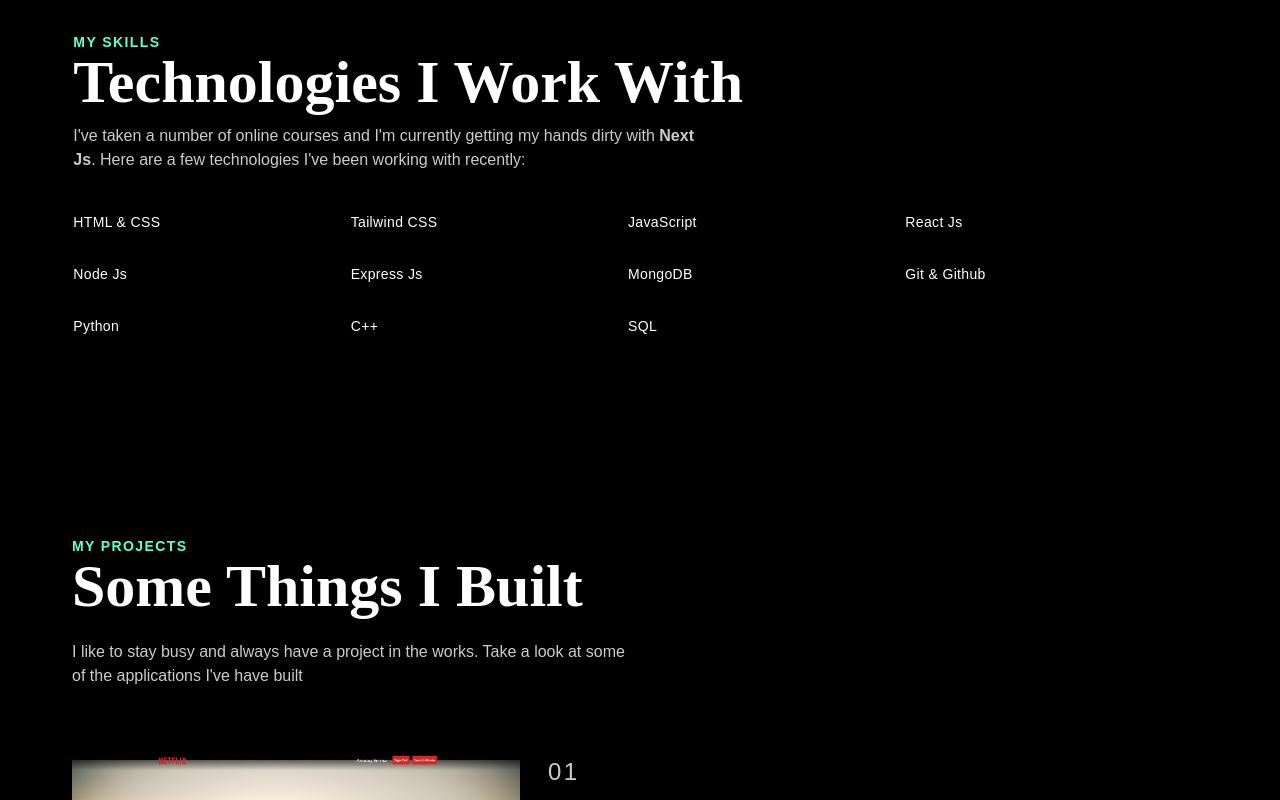
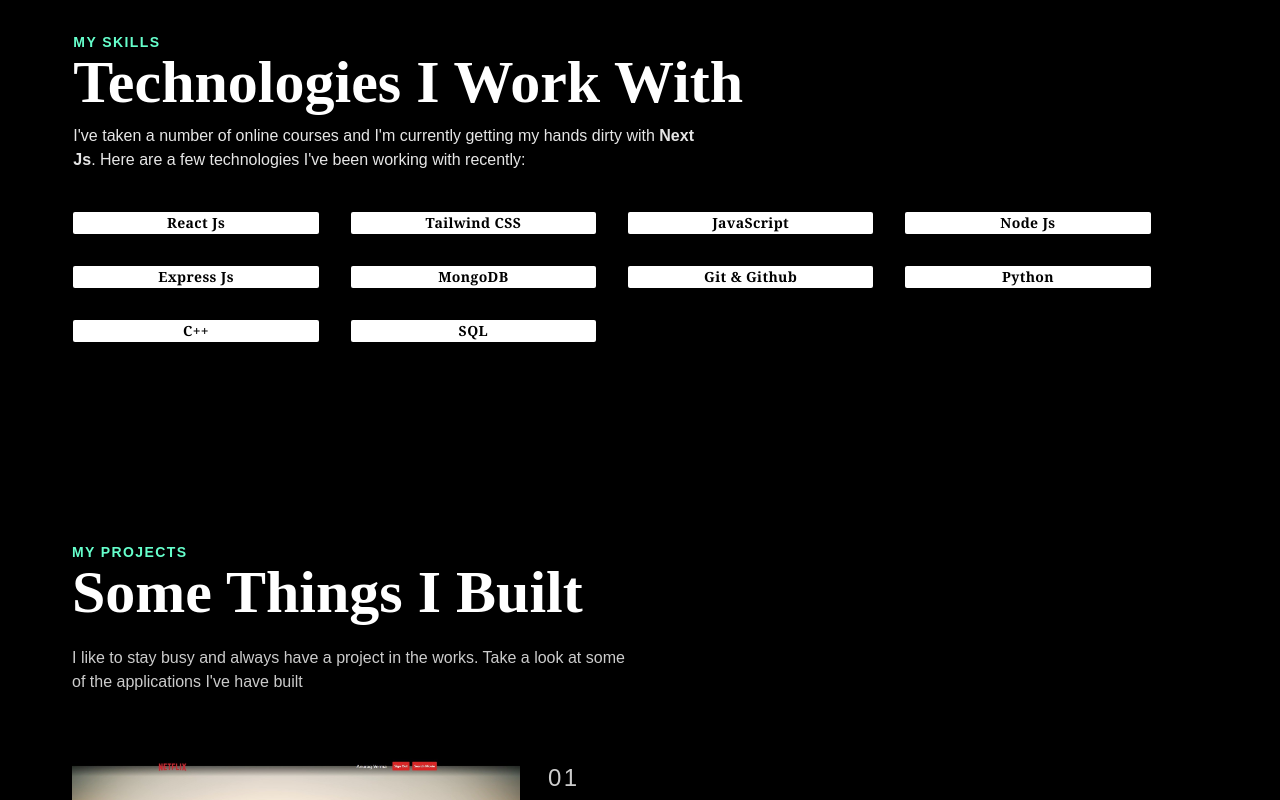
Before and after one commit to Vermaanug/Portfolio, a React (Vite) app: page / in a window 1280 px wide. Shown: the part 1560-2360 px from the top of the page. Built offline with nearby package versions, Linux system fonts and the light colour scheme; a web font is replaced by a local one.

Commit message:
Change Some Css

```diff
--- a/src/Components/About.jsx
+++ b/src/Components/About.jsx
@@ -2,8 +2,8 @@ import React from "react";
 
 const About = () => {
   return (
-    <section className="bg-[#1C1C1C]">
-      <div className="flex flex-col py-10 md:flex-row p-4 xl:gap-6 xl:py-28">
+    <section id="about" className="bg-[#1C1C1C] relative z-10">
+      <div className="flex flex-col  py-10 md:flex-row p-4 xl:gap-6 xl:py-28">
         <div className=" flex-1 md:p-4 ">
           <img
             src="/LaptopBoy.png"
--- a/src/Components/Background.jsx
+++ b/src/Components/Background.jsx
@@ -90,11 +90,13 @@ const Background = () => {
 
   if (init) {
     return (
-      <Particles
+      <div className="absolute inset-0 z-0">
+        <Particles
         id="tsparticles"
         particlesLoaded={particlesLoaded}
         options={options}
       />
+      </div>
     );
   }
 
--- a/src/Components/Body.jsx
+++ b/src/Components/Body.jsx
@@ -3,14 +3,16 @@ import Background from "./Background";
 import About from "./About";
 import Skills from "./Skills";
 import Project from "./Project";
+import Contact from "./Contact";
+import Footer from "./Footer";
 
 const Body = () => {
   return (
     <main >
+      <section className=" p-8 bg-black h-screen ">
       <Background />
-      <section className="p-8 bg-black h-screen ">
         <div className="text-center mt-48 lg:flex lg:text-left xl:w-2/3 m-auto 2xl:mt-72 ">
-          <div className="p-4">
+          <div className="p-4 ">
             <p className="font-nunito uppercase font-semibold text-[#66FFCC] ml-4 tracking-widest">
               hi there , I am
             </p>
@@ -18,14 +20,14 @@ const Body = () => {
               Anurag Verma
             </h2>
             <div className="flex flex-col justify-center items-center mt-1 md:p-1 lg:items-start">
-              <p className="text-white font-nunito opacity-75 md:w-2/3">
+              <p className="text-white font-nunito opacity-95 md:w-2/3">
                 A Mumbai-based self-taught Full Stack Developer specializing in
                 creating unique digital experiences through a seamless blend of
                 frontend and backend skills.
               </p>
               <div className="mt-5 w-28 p-2 border-2 text-center border-[#66FFCC] text-[#66FFCC] cursor-pointer hover:bg-[#66FFCC]  hover:text-black ease-in-out duration-300 hover:scale-105">
                 <a
-                  href="#"
+                  href="mailto:Vermaanug1974@gmail.com"
                   className="font-nunito uppercase font-semibold tracking-widest "
                 >
                   Hire Me
@@ -33,7 +35,7 @@ const Body = () => {
               </div>
             </div>
           </div>
-          <div className="hidden lg:block ">
+          <div className="hidden lg:block  ">
             <img src="/Coding.png" alt="Boy Image" className="w-full h-full object-cover "/>
           </div>
         </div>
@@ -41,6 +43,8 @@ const Body = () => {
       <About />
       <Skills />
       <Project />
+      <Contact />
+      <Footer />
     </main>
   );
 };
--- a/src/Components/Project.jsx
+++ b/src/Components/Project.jsx
@@ -2,8 +2,8 @@ import React from "react";
 
 const Project = () => {
   return (
-    <section className="bg-black flex justify-center ">
-      <div className="mx-2 my-16 py-20 flex flex-col gap-6 max-w-full lg:max-w-6xl  ">
+    <section id="project" className=" relative z-10 bg-black flex justify-center ">
+      <div className="mx-2 mt-16  py-20 flex flex-col gap-6 max-w-full lg:max-w-6xl lg:mb-16  ">
         <article className="p-2">
           <p className="font-nunito font-semibold uppercase  text-[#66FFCC] tracking-widest text-sm ">
             My Projects
@@ -38,7 +38,7 @@ const Project = () => {
                 enabling users to find their favorite movies easily.
               </p>
               <ul className="flex flex-wrap items-center gap-4 text-sm text-black font-serif font-medium mt-2">
-                <li className="bg-[#8C8C8C] text-center rounded-sm px-2 py-[1px]">
+                <li className="bg-[#8C8C8C] text-center  rounded-sm px-2 py-[1px]">
                   React Js
                 </li>
                 <li className="bg-[#8C8C8C] text-center rounded-sm px-2 py-[1px]">
@@ -58,10 +58,10 @@ const Project = () => {
                 </li>
               </ul>
               <ul className="flex flex-wrap items-center gap-10 py-2 px-1">
-                <li className="font-nunito font-semibold text-white hover:text-[#66FFCC]">
+                <li className="font-nunito font-semibold text-white hover:text-[#66FFCC] hover:underline underline-offset-4 decoration-2 hover:transition-all duration-300">
                   <a href="https://netflixfr.onrender.com/">Live Site →</a>
                 </li>
-                <li className="font-nunito font-semibold text-white hover:text-[#66FFCC] ">
+                <li className="font-nunito font-semibold text-white hover:text-[#66FFCC] hover:underline underline-offset-4 decoration-2 hover:transition-all duration-300 ">
                   <a href="https://github.com/Vermaanug/Netflix/tree/main">Github →</a>
                 </li>
               </ul>
@@ -110,7 +110,7 @@ const Project = () => {
               </ul>
               <ul className="flex flex-wrap items-center gap-10 py-2 px-1">
 
-                <li className="font-nunito font-semibold text-white hover:text-[#66FFCC] ">
+                <li className="font-nunito font-semibold text-white hover:text-[#66FFCC] hover:underline underline-offset-4 decoration-2 hover:transition-all duration-300">
                   <a href="#">Github →</a>
                 </li>
               </ul>
--- a/src/Components/Skills.jsx
+++ b/src/Components/Skills.jsx
@@ -2,7 +2,7 @@ import React from "react";
 
 const Skills = () => {
   return (
-    <section className="bg-black flex justify-center custom-lg:-ml-14">
+    <section id="skills" className="relative z-10 bg-black flex justify-center custom-lg:-ml-14">
       <div className="mx-2 mt-10 pt-20 flex flex-col gap-6 max-w-full lg:mb-10  ">
         <article className="p-2">
           <p className="font-nunito font-semibold uppercase  text-[#66FFCC] tracking-widest text-sm ">
@@ -11,24 +11,23 @@ const Skills = () => {
           <h2 className="font-dmserif font-extrabold  text-white  text-4xl  md:text-4xl lg:text-5xl xl:text-6xl 2xl:text-7xl ">
             Technologies I Work With
           </h2>
-          <p className="opacity-80 mt-3  text-white font-nunito md:w-[55%] lg:w-[60%] xl:w-[60%]">
+          <p className="text-opacity-90 mt-3  text-white font-nunito md:w-[55%] lg:w-[60%] xl:w-[60%]">
             I've taken a number of online courses and I'm currently getting my
             hands dirty with <strong>Next Js</strong>. Here are a few
             technologies I've been working with recently:
           </p>
         </article>
-        <ul className="p-2 grid grid-cols-2 gap-8 text-white  font-nunito text-sm font-medium tracking-wide md:grid-cols-4">
-          <li>HTML & CSS</li>
-          <li>Tailwind CSS</li>
-          <li>JavaScript</li>
-          <li>React Js</li>
-          <li>Node Js</li>
-          <li>Express Js</li>
-          <li>MongoDB</li>
-          <li>Git & Github </li>
-          <li>Python</li>
-          <li>C++</li>
-          <li>SQL</li>
+        <ul className="p-2 grid grid-cols-2 gap-8 text-black  font-serif text-sm font-semibold tracking-wide md:grid-cols-4 ">
+          <li className="bg-[#ffffff] text-center  rounded-sm px-2 py-[1px]">React Js</li>
+          <li className="bg-[#ffffff] text-center  rounded-sm px-2 py-[1px]">Tailwind CSS</li>
+          <li className="bg-[#ffffff] text-center  rounded-sm px-2 py-[1px]">JavaScript</li>
+          <li className="bg-[#ffffff] text-center  rounded-sm px-2 py-[1px]">Node Js</li>
+          <li className="bg-[#ffffff] text-center  rounded-sm px-2 py-[1px]">Express Js</li>
+          <li className="bg-[#ffffff] text-center  rounded-sm px-2 py-[1px]">MongoDB</li>
+          <li className="bg-[#ffffff] text-center  rounded-sm px-2 py-[1px]">Git & Github </li>
+          <li className="bg-[#ffffff] text-center  rounded-sm px-2 py-[1px]">Python</li>
+          <li className="bg-[#ffffff] text-center  rounded-sm px-2 py-[1px]">C++</li>
+          <li className="bg-[#ffffff] text-center  rounded-sm px-2 py-[1px]">SQL</li>
         </ul>
       </div>
     </section>
```
Also changed, not shown: public/Face1.png (added), public/Face2.png (added).
